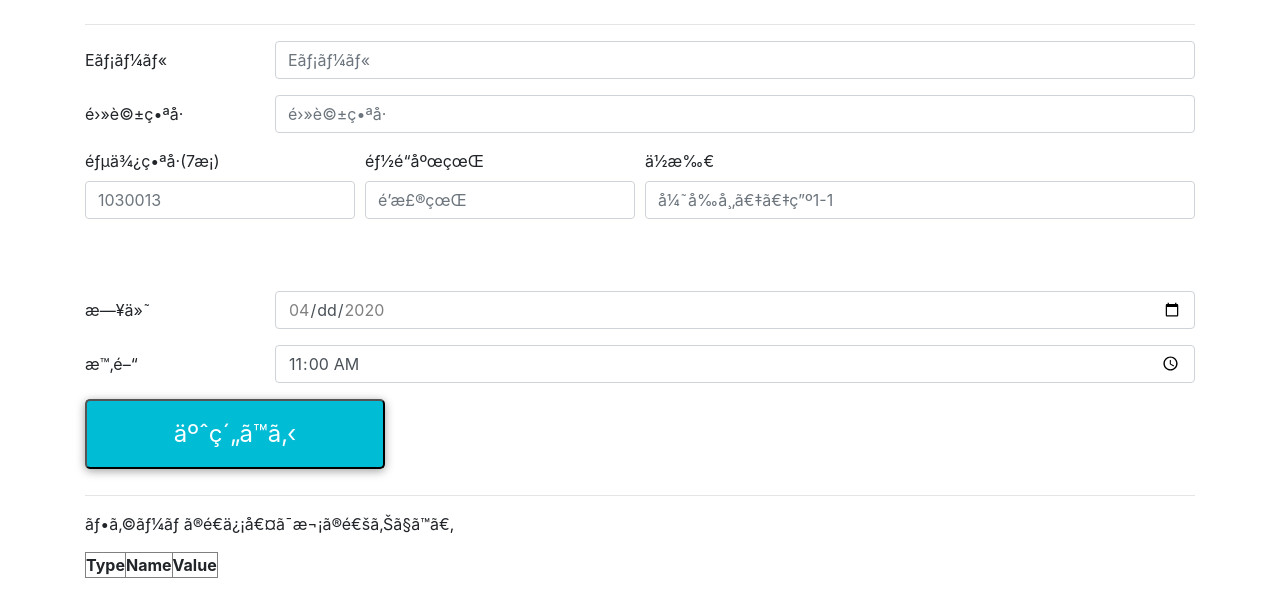
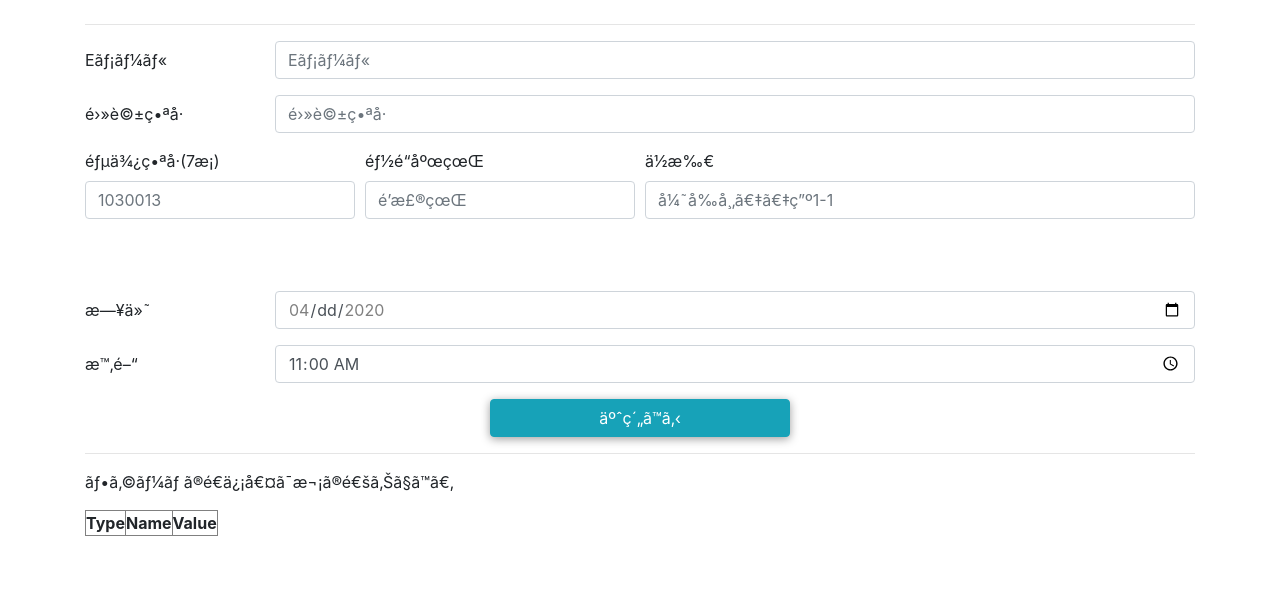
Before and after one commit to tansen14/joji-no-oyatsu, a plain HTML site: page index.html in a window 1280 px wide. Shown: the part 3565-4159 px from the top of the page. After the commit the page ends 4117 px from the top, so only its background shows below. Drawn offline with nearby package versions, Linux system fonts and the light colour scheme; a script that the page names is missing.

Commit message:
予約ボタンの中央よせ

```diff
--- a/index.html
+++ b/index.html
@@ -217,7 +217,7 @@
                           <label><input type="radio" name="radioN" value="join" checked>する</label>
                           <label><input type="radio" name="radioN" value="abstention">しない</label>
                       </p> -->
-                      <button class="next-btn" id="button" type="submit">予約する</button>
+                      <button class="next-btn btn btn-info mx-auto d-block" id="button" type="submit">予約する</button>
                 </form>
                 <hr />
                 <p>フォームの送信値は次の通りです。</p>
```
